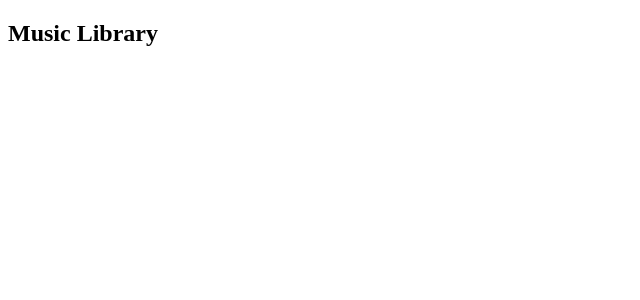
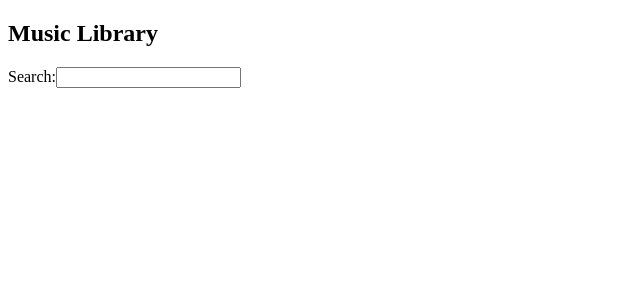
Before and after one commit to ltpoole/music-library-frontend, a React (Create React App) app: page / in a window 1280 px wide. Shown: the top 300 px of the page, without its empty margins (0-640 px from the left). Built offline with nearby package versions, Linux system fonts and the light colour scheme.

Commit message:
created and rendered SearchBar in App

```diff
--- a/src/App.jsx
+++ b/src/App.jsx
@@ -1,10 +1,12 @@
 import "./App.css";
 import Header from "./components/Header/Header";
+import SearchBar from "./components/SearchBar/SearchBar";
 
 function App() {
   return (
     <div className="App">
       <Header />
+      <SearchBar />
     </div>
   );
 }
--- /dev/null
+++ b/src/components/SearchBar/SearchBar.jsx
@@ -0,0 +1,12 @@
+const SearchBar = ({}) => {
+  return (
+    <form>
+      <div>
+        <label>Search:</label>
+        <input type="text" />
+      </div>
+    </form>
+  );
+};
+
+export default SearchBar;
```
